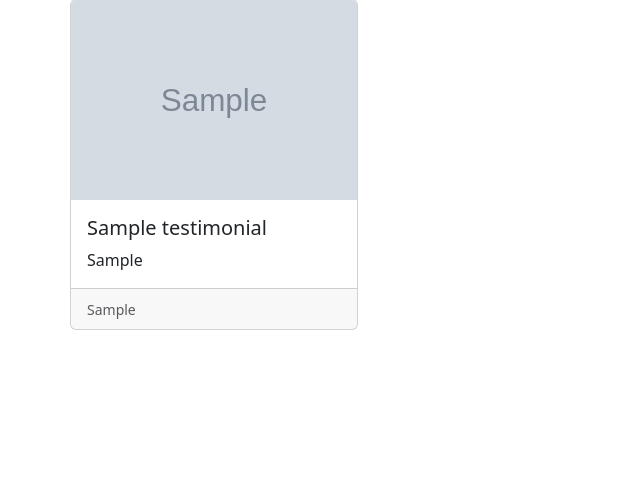
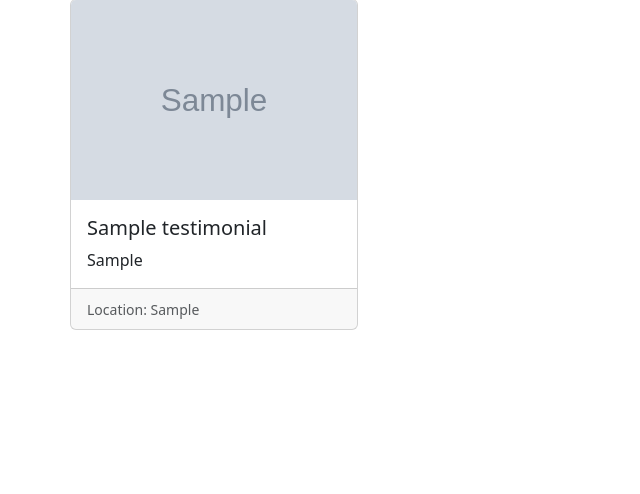
Before and after one commit to abdu26399/FlyBoredom, a Django app: page /testimonials/ in a window 1280 px wide. Shown: the part 151-645 px from the top of the page, without its empty margins (0-640 px from the left). Run offline with Django 4.2, Linux system fonts and the light colour scheme; tables that the repository leaves empty hold one stand-in row (values such as "Sample post"); grey boxes marked "Sample" are stand-in pictures.

Commit message:
UI minor

```diff
--- a/owner_admin/templates/owner_admin/index.html
+++ b/owner_admin/templates/owner_admin/index.html
@@ -94,7 +94,7 @@
             </div>
 
             {#  Bookings for upcoming events  #}
-            <div class="container border rounded mt-4 p-0" style="overflow: hidden">
+            <div class="container border rounded my-4 p-0" style="overflow: hidden">
                 <div class="container-header">
                     <h2>Bookings for upcoming events</h2>
                 </div>
--- a/testimonials/templates/testimonials/list_testimonials.html
+++ b/testimonials/templates/testimonials/list_testimonials.html
@@ -30,7 +30,7 @@
                             <p class="card-text">{{ testimonial.testimonial|truncatechars:100 }}</p>
                         </div>
                         <div class="card-footer">
-                            <small class="text-muted">{{ testimonial.location }}</small>
+                            <small class="text-muted">Location: {{ testimonial.location }}</small>
                         </div>
                     </div>
                 {% endfor %}
```
